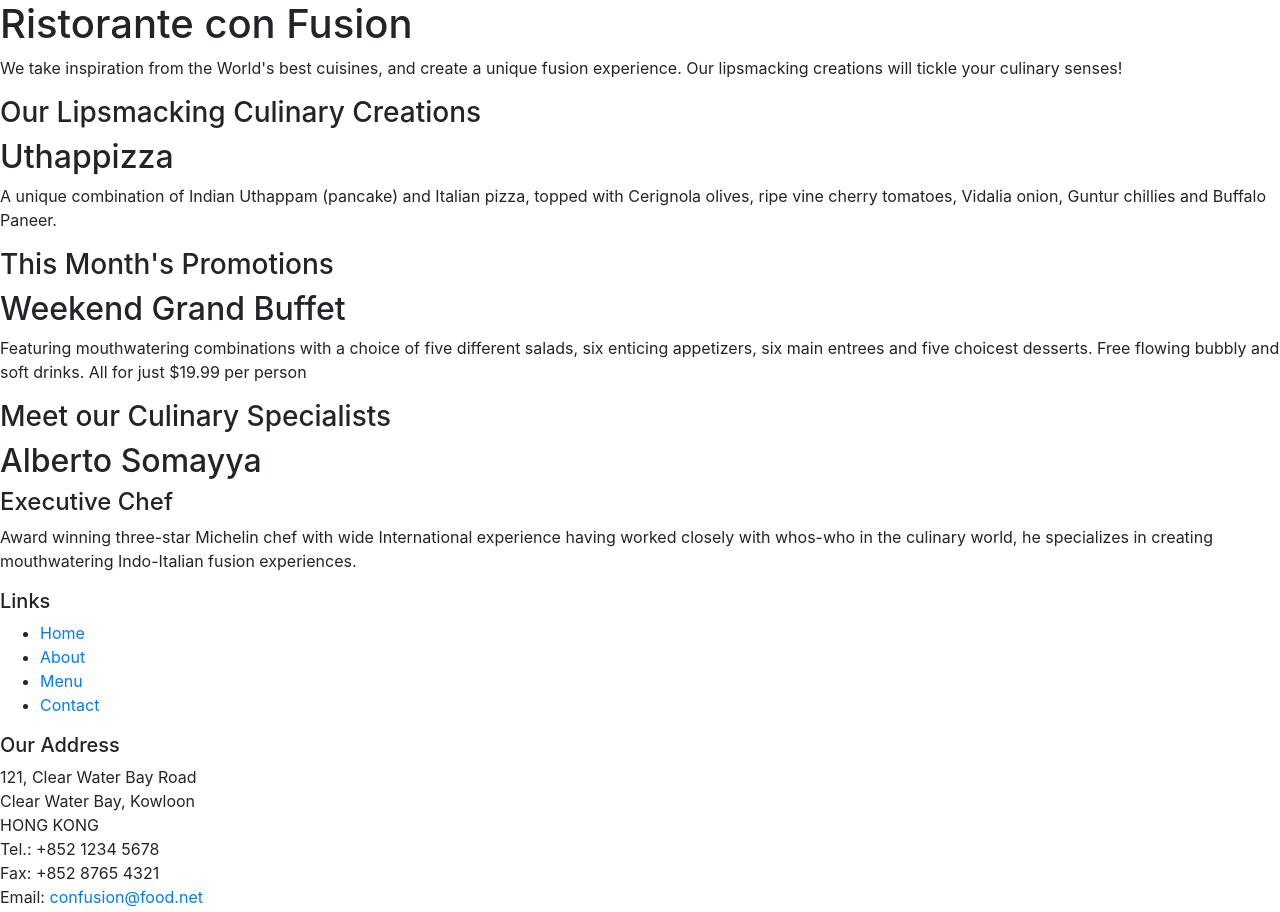
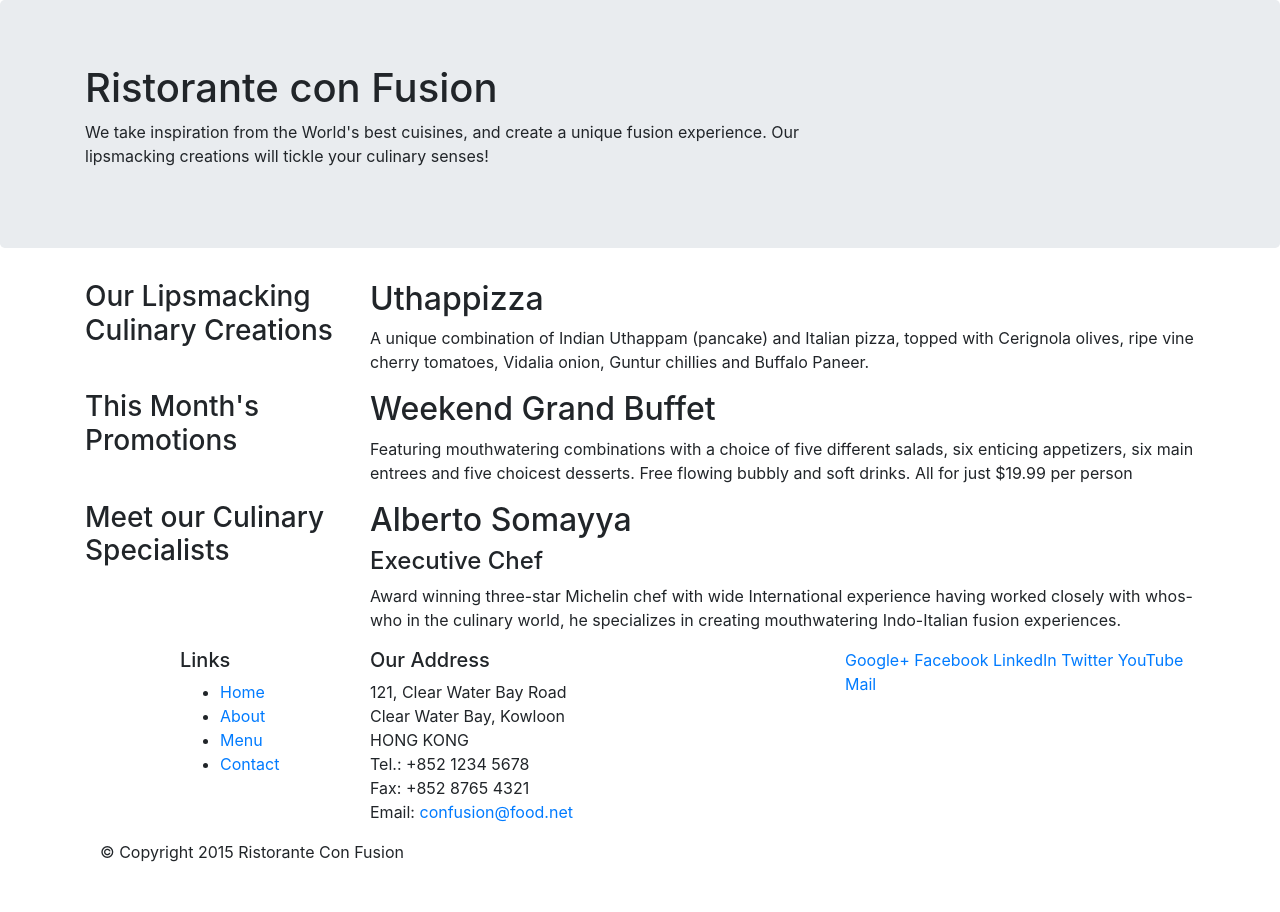
Before and after one commit to rama-bondok/conFusion, a website: page index.html in a window 1280 px wide. Shown: the top 912 px of the page. After the commit the page ends 880 px from the top, so only its background shows below. Drawn offline with nearby package versions, Linux system fonts and the light colour scheme.

Commit message:
Bootstrap Grid Part 1

```diff
--- a/index.html
+++ b/index.html
@@ -14,46 +14,46 @@
 
 <body>
 
-    <header>
-        <div>
-            <div>
-                <div>
+    <header class="jumbotron">
+        <div class="container">
+            <div class="row">
+                <div class="col-12 col-sm-8">
                     <h1>Ristorante con Fusion</h1>
                     <p>We take inspiration from the World's best cuisines, and create a unique fusion experience. Our lipsmacking creations will tickle your culinary senses!</p>
                 </div>
-                <div>
+                <div class="col col-sm">
                 </div>
             </div>
         </div>
     </header>
 
-    <div>
-        <div>
-            <div>
+    <div class="container">
+        <div class="row">
+            <div class="col-sm-4 push-sm-8 col-md-3 push-md-9">
                 <h3>Our Lipsmacking Culinary Creations</h3>
             </div>
-            <div>
+            <div class="col-sm pull-sm-4 col-md pull-md-3">
                 <h2>Uthappizza</h2>
                 <p>A unique combination of Indian Uthappam (pancake) and Italian pizza, topped with Cerignola olives, ripe vine cherry tomatoes, Vidalia onion, Guntur chillies and Buffalo Paneer.</p>
             </div>
         </div>
 
 
-        <div>
-            <div>
+        <div class="row">
+            <div class="col-sm-4 col-md-3">
                 <h3>This Month's Promotions</h3>
             </div>
-            <div>
+            <div class="col-sm col-md">
                 <h2>Weekend Grand Buffet</h2>
                 <p>Featuring mouthwatering combinations with a choice of five different salads, six enticing appetizers, six main entrees and five choicest desserts. Free flowing bubbly and soft drinks. All for just $19.99 per person </p>
             </div>
         </div>
 
-        <div>
-            <div>
+        <div class="row">
+            <div class="col-sm-4 push-sm-8 col-md-3 push-md-9">
                 <h3>Meet our Culinary Specialists</h3>
             </div>
-            <div>
+            <div class="col-sm pull-sm-4 col-md pull-md-3">
                 <h2>Alberto Somayya</h2>
                 <h4>Executive Chef</h4>
                 <p>Award winning three-star Michelin chef with wide International experience having worked closely with whos-who in the culinary world, he specializes in creating mouthwatering Indo-Italian fusion experiences. </p>
@@ -62,9 +62,9 @@
     </div>
 
     <footer>
-        <div>
-            <div>
-                <div>
+        <div class="container">
+            <div class="row">
+                <div class="col-5 offset-1 col-sm-2">
                     <h5>Links</h5>
                     <ul>
                         <li><a href="#">Home</a></li>
@@ -73,7 +73,7 @@
                         <li><a href="#">Contact</a></li>
                     </ul>
                 </div>
-                <div>
+                <div class="col-6 col-sm-5">
                     <h5>Our Address</h5>
                     <address>
 		              121, Clear Water Bay Road<br>
@@ -84,7 +84,7 @@
 		              Email: <a href="mailto:confusion@food.net">confusion@food.net</a>
 		           </address>
                 </div>
-                <div>
+                <div class="col col-sm-4">
                     <div>
                         <a href="http://google.com/+">Google+</a>
                         <a href="http://www.facebook.com/profile.php?id=">Facebook</a>
@@ -95,7 +95,7 @@
                     </div>
                 </div>
            </div>
-           <div>
+           <div class="col-auto">
                 <div>
                     <p>© Copyright 2015 Ristorante Con Fusion</p>
                 </div>
```
